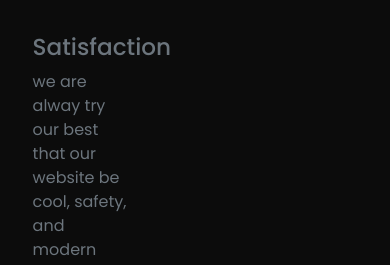
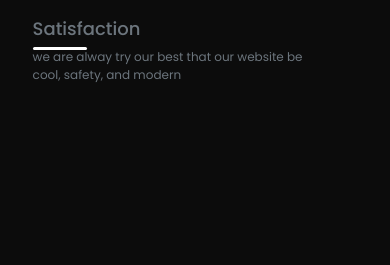
Before and after one commit to hussien-tawhidi/company, a React app: page / in a window 390 px wide. Shown: the part 895-1160 px from the top of the page. After the commit the page ends 1027 px from the top, so only its background shows below. Built offline with nearby package versions, Linux system fonts and the light colour scheme.

Commit message:
update texts

```diff
--- a/src/components/home/images/Gallery.jsx
+++ b/src/components/home/images/Gallery.jsx
@@ -25,7 +25,7 @@ export default function Gallery() {
               alt=''
               className='img-fluid'
             />
-            <div className='texts mt-5 pt-5'>
+            <div className='texts'>
               <div className='content text-secondary'>
                 <h6 className='title h3'>Satisfaction </h6>
                 <p>
--- a/src/components/home/images/gallery.scss
+++ b/src/components/home/images/gallery.scss
@@ -33,6 +33,22 @@
     .image-3 {
       width: 50vw;
     }
+    .texts {
+      margin-top: 3rem;
+      h6{
+        position: relative;
+         &::after {
+        content: "";
+        position: absolute;
+        bottom: -10px;
+        left: 0;
+        height: 3px;
+        width: 20%;
+        background-color: var(--secondary-color);
+        border-radius: 20px;
+      }
+      }
+    }
   }
 }
 @media (max-width: 1200px) {
@@ -67,6 +83,16 @@
         }
       }
     }
+    .image-bottom {
+      .texts {
+        margin-top: 1rem;
+        .content {
+          p {
+            font-size: 12px;
+          }
+        }
+      }
+    }
   }
 }
 @media (max-width: 768px) {
@@ -84,13 +110,26 @@
         }
       }
     }
+    .image-bottom {
+      .texts {
+        margin-top: 1rem;
+        .content {
+          h6 {
+            font-size: 18px;
+          }
+          p {
+            font-size: 10px;
+          }
+        }
+      }
+    }
   }
 }
 @media (max-width: 580px) {
   .gallery {
     .image-top {
-        display: flex;
-        justify-content: space-evenly;
+      display: flex;
+      justify-content: space-evenly;
       .image-4 {
         width: auto;
         height: 20vw;
@@ -104,12 +143,24 @@
         }
       }
     }
-    .image-bottom{
-        display: flex;
-        justify-content: space-evenly;
-        .image-2{
-            width: 25vw;
+    .image-bottom {
+      display: flex;
+      justify-content: space-evenly;
+      .image-2 {
+        width: 25vw;
+      }
+       .texts {
+        margin-top: 5rem;
+        width: 70vw;
+        .content {
+          h6 {
+            font-size: 20x;
+          }
+          p {
+            font-size: 12px;
+          }
         }
+      }
     }
   }
 }
```
